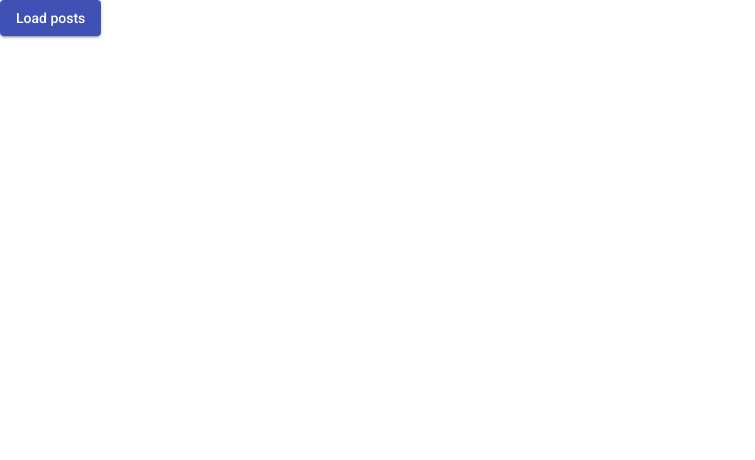
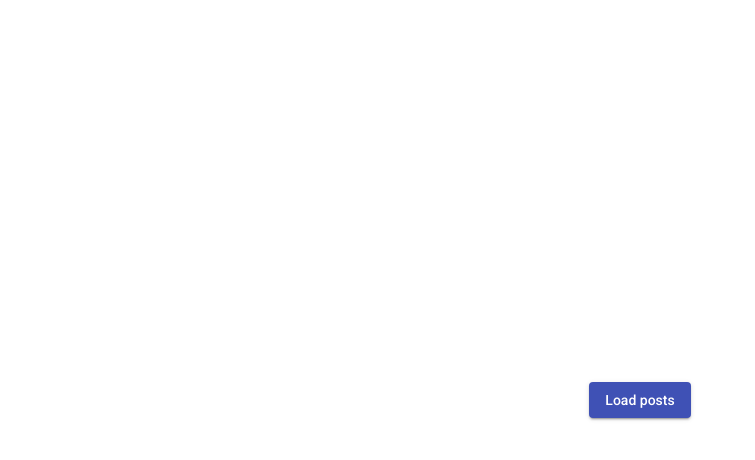
Before and after one commit to madanh/angular-master-xd, an Angular app: page / in a window 1280 px wide. Shown: the top 460 px of the page, without its empty margins (0-755 px from the left). Built offline with nearby package versions, Linux system fonts and the light colour scheme.

Commit message:
Center the home button

```diff
--- a/src/app/home/home.component.html
+++ b/src/app/home/home.component.html
@@ -1 +1,3 @@
+<div class="container-center-center">
 <a mat-raised-button routerLink="/posts" (click)="getPosts() "color="primary">Load posts</a>
+</div>
--- a/src/app/home/home.component.scss
+++ b/src/app/home/home.component.scss
@@ -0,0 +1,7 @@
+.container-center-center {
+  display: flex;
+  justify-content: center;
+  align-items: center;
+  width: 100vw;
+  height: 100vh;
+}
```
